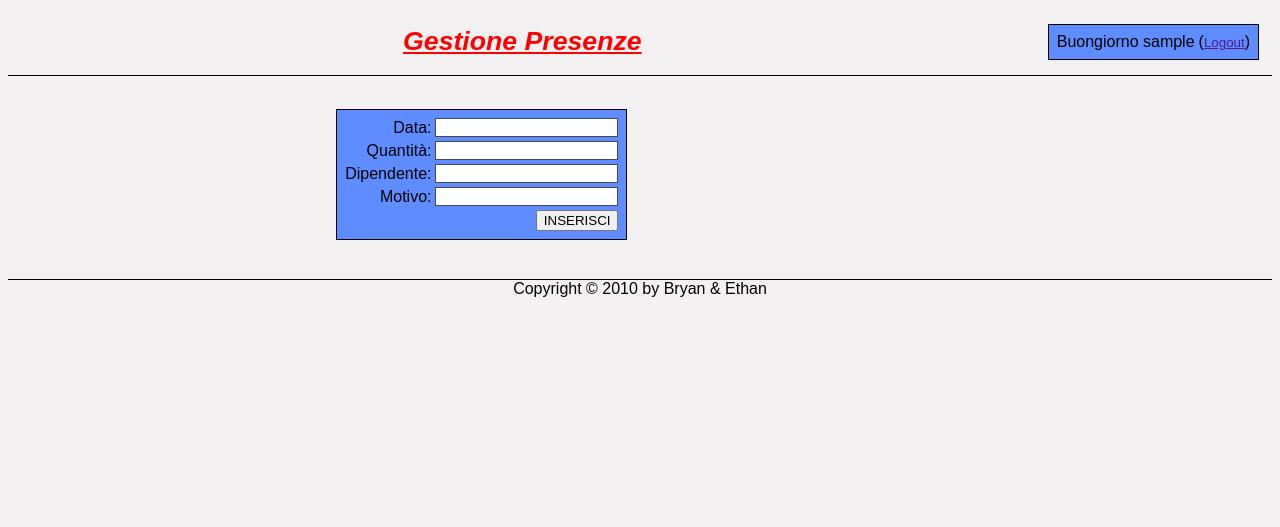
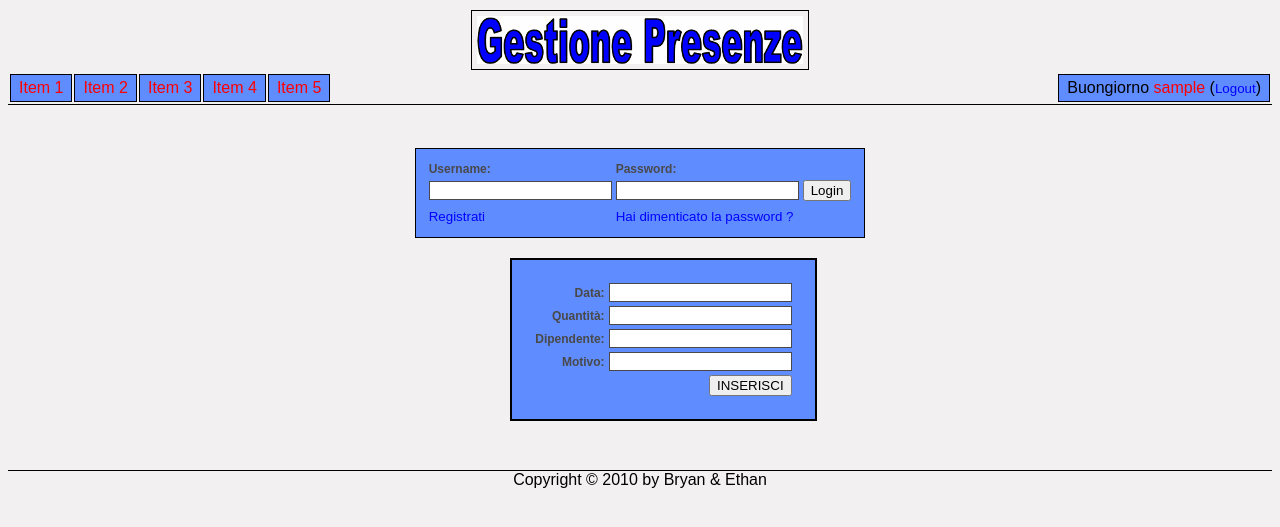
Before and after one commit to runners91/gestionepres, a PHP site: page /php/ in a window 1280 px wide. Shown: the top 527 px of the page. Run offline with PHP 8.4, Linux system fonts and the light colour scheme; the visitor is signed in with stand-in values (Sample User, id 1); data that the repository does not hold is empty.

Commit message:
prime modifiche...versione base 1

```diff
--- a/GestionePresenze/classi/Assenze.php
+++ b/GestionePresenze/classi/Assenze.php
@@ -78,7 +78,7 @@ class Assenze {
      * Stampa un report contenente tutte le assenze
      */
     static function stampaReportAssenze(){ ?>
-        <div class="standartFormContainer">
+        <div>
         <?php
         $rs = Database::getInstance()->eseguiQuery("select id_assenza as ID,data as Data,quantita as Quantita from assenze");
         Utilita::stampaTabella($rs);
@@ -87,11 +87,11 @@ class Assenze {
     }
 
     static function inserisciReportInserimento(){ ?>
-        <div class="standartFormContainer">
+        <div>
             <form name="loginForm" method="POST" action="<?php echo $_SERVER[PHP_SELF] ?>">
-                <table class="oggettoContenente">
+                <table class="standartFormContainer">
                     <tr>
-                        <td align="right">
+                        <td class="cellaTesto" align="right">
                             Data:
                         </td>
                         <td>
@@ -99,7 +99,7 @@ class Assenze {
                         </td>
                     </tr>
                     <tr>
-                        <td align="right">
+                        <td class="cellaTesto" align="right">
                             Quantit&agrave:
                         </td>
                         <td>
@@ -107,7 +107,7 @@ class Assenze {
                         </td>
                     </tr>
                     <tr>
-                        <td align="right">
+                        <td class="cellaTesto" align="right">
                             Dipendente:
                         </td>
                         <td>
@@ -115,7 +115,7 @@ class Assenze {
                         </td>
                     </tr>
                     <tr>
-                        <td align="right">
+                        <td class="cellaTesto" align="right">
                             Motivo:
                         </td>
                         <td>
--- a/GestionePresenze/classi/Utilita.php
+++ b/GestionePresenze/classi/Utilita.php
@@ -27,9 +27,9 @@ class Utilita {
         echo '</tr>';
 
         while(!$rs->EOF){
-            echo '<tr class="reportRigaDati">';
+            echo '<tr class="reportRigaDati" onmouseover="style.backgroundColor=\'#C6DEFF\'" onmouseout="style.backgroundColor=\'#D9DADE\'">';
                 foreach ($rs->fields as $key => $value){
-                    echo '<th class="reportCella"> '.$value.' </th>';
+                    echo '<td class="reportCella"> '.$value.' </td>';
                 }
                 $rs->MoveNext();
             echo '</tr>';
--- a/GestionePresenze/index.php
+++ b/GestionePresenze/index.php
@@ -13,36 +13,51 @@
     </head>
     <body OnLoad="document.loginForm.username.focus();">
         <div id="header">
-            <table class="header">
+           <div class="mainTitle"><img class="titleImg" src="img/titolo.png" alt="titolo" /></div>
+           <?php if(isset($_SESSION['username'])){ ?>
+           <table class="menu">
                <tr>
-                    <td class="header" align="center">
-                        <div class="mainTitle">Gestione Presenze</div>
+                   <td class="menuItem">
+                        <nobr><a class="menuLink" href="#">Item 1</a></nobr>
                    </td>
-                    <td class="header" align="right">
-                        <div><?php if(isset($_SESSION['username'])) stampaMessaggio(); ?></div>
+                   <td class="menuItem">
+                   <nobr><a class="menuLink" href="#">Item 2</a></nobr>
+                   </td>
+                   <td class="menuItem">
+                       <nobr><a class="menuLink" href="#">Item 3</a></nobr>
+                   </td>
+                   <td class="menuItem">
+                       <nobr><a class="menuLink" href="#">Item 4</a></nobr>
+                   </td>
+                   <td class="menuItem">
+                       <nobr><a class="menuLink" href="#">Item 5</a></nobr>
+                   </td>
+                   <td class="menuSpace">
+
+                   </td>
+                   <td class="messaggioUtente">
+                       <?php stampaMessaggio(); ?>
                    </td>
                </tr>
            </table>
-
+           <?php } ?>
         </div>
         <div id="corpo">
-            <table class="contenuto"> <?php
-                if(!isset($_SESSION['username'])){ ?>
+            <table class="contenuto">
                 <tr>
                     <td colspan="2" align="center">
                         <?php
                             login();
                         ?>
                     </td>
-                    </tr> <?php
-                } ?>
+                </tr>
                 <tr>
-                    <td> <?php
+                    <td align="center"> <?php
                         if(isset($_SESSION['username'])){
                             Assenze::stampaReportAssenze();
                         }?>
                     </td>
-                    <td> <?php
+                    <td align="center"> <?php
                         if(isset($_SESSION['username'])){
                             Assenze::inserisciReportInserimento();
                         }?>
--- a/GestionePresenze/pagine/login.php
+++ b/GestionePresenze/pagine/login.php
@@ -28,9 +28,9 @@ function login($stampa = true){
 }
 
 function stampaForm($messaggio = ""){ ?>
-<div class="loginForm">
+<div>
     <form name="loginForm" method="POST" action="<?php echo $_SERVER[PHP_SELF] ?>">
-    <table class="oggettoContenente">
+    <table class="loginForm">
         <tr>
             <td class="cellaTesto">
                 Username:
@@ -57,10 +57,10 @@ function stampaForm($messaggio = ""){ ?>
         </tr>
         <tr>
             <td>
-                <a class="linkAiuti" href="www.google.com">Registrati</a>
+                <a class="linkAiuti" href="">Registrati</a>
             </td>
             <td colspan="2">
-                <a class="linkAiuti" href="www.google.com">Hai dimenticato la password ?</a>
+                <a class="linkAiuti" href="">Hai dimenticato la password ?</a>
             </td>
         </tr>
     </table>
@@ -69,17 +69,7 @@ function stampaForm($messaggio = ""){ ?>
 <?php
 }
 
-function stampaMessaggio(){?>
-<div class="messaggioUtente">
-    <table class="oggettoContenente">
-        <tr>
-            <td>
-                <nobr class="messaggioAreaLogin"> Buongiorno <?php echo $_SESSION['username']; ?> </nobr>
-            </td>
-            <td>
-                 (<a class="linkAiuti" href="<?php session_destroy(); ?>">Logout</a>)
-            </td>
-        </tr>
-    </table>
-</div>
+function stampaMessaggio(){ ?>
+    <nobr>Buongiorno <a class="linkUser" href=""><?php echo $_SESSION['username']; ?></a>
+    (<a class="linkAiuti" href="<?php session_destroy(); ?>">Logout</a>)</nobr>
 <?php } ?>
--- a/GestionePresenze/style.css
+++ b/GestionePresenze/style.css
@@ -1,3 +1,4 @@
+/*********************** IMPOSTAZIONE DELLA PAGINA *****************************/
 body{
     font-family: arial;
     background-color: #F2F0F0; /* grigio chiarissimo */
@@ -5,43 +6,13 @@ body{
 #header{
     border-bottom: 1px solid black;
 }
-.header{
-    width: 100%;
-}
 #corpo{
-    padding: 20px;
+    padding: 30px;
 }
 #footer{
     border-top: 1px solid black;
     text-align: center;
 }
-.mainTitle{
-    color: red;
-    text-align: center;
-    font-size: 20pt;
-    margin: 15px;
-    text-decoration: underline;
-    font-weight: bold;
-    font-style: oblique;
-}
-
-.contenuto{
-    width: 100%;
-}
-.oggettoContenente{
-    background-color: #5F8CFF; /* Celeste scuro */
-    margin: 10px;
-    padding: 5px;
-    border: 1px solid black;
-    -moz-border-radius: 5px;
-}
-.loginForm{
-
-}
-.messaggioUtente{
-
-}
-
 .cellaTesto{
     font-weight: bold;
     font-size: 9pt;
@@ -52,39 +23,128 @@ body{
     -moz-border-radius: 3px;
 }
 .standartButton{
-    background-color: #96D6E9; /* celeste */
-    -moz-border-radius: 3px;
+
+}
+.mainTitle{
+    text-align: center;
+    font-weight: bold;
+    font-size: 28pt;
+    text-decoration: underline;
+    font-family: heleverica;
+}
+.titleImg{
+    -moz-border-radius: 5px;
     border: 1px solid black;
+    margin: 2px;
+    padding: 5px;
 }
+/*******************************************************************************/
 
 
+
+
+/******************************** COMPONENTI DEL MENU **************************/
+.menu{
+    width: 100%;
+}
+.menuItem{
+    -moz-border-radius: 5px;
+    border: 1px solid black;
+    padding: 4px 8px 4px 8px;
+    background-color: #5F8CFF; /* Celeste scuro */
+}
+.menuLink{
+    font-size: 12pt;
+    color: red;
+    text-decoration: none;
+}
+.menuLink:hover{
+    text-decoration: underline;
+}
+.menuSpace{
+    width: 100%;
+}
+/*******************************************************************************/
+
+
+
+
+/************************************** FORM DI LOGIN **************************/
+.messaggioErrore{
+    color: red;
+    font-weight: bold;
+    font-style: italic;
+}
+.linkAiuti{
+    text-decoration: none;
+    font-size: 10pt;
+    color: blue;
+}
+.linkAiuti:hover{
+    text-decoration: underline;
+}
+.linkUser{
+    text-decoration: none;
+    color: red;
+    font-size: 12pt;
+}
+.linkUser:hover{
+    text-decoration: underline;
+}
+.loginForm{
+    background-color: #5F8CFF; /* Celeste scuro */
+    margin: 10px;
+    padding: 10px;
+    border: 1px solid black;
+    -moz-border-radius: 5px;
+}
+/*******************************************************************************/
+
+
+
+/***************************** CONTENUTO DELLA PAGINA **************************/
+.contenuto{
+    width: 100%;
+}
+.messaggioUtente{
+    background-color: #5F8CFF; /* Celeste scuro */
+    padding: 4px 8px 4px 8px;
+    border: 1px solid black;
+    -moz-border-radius: 5px;
+}
+/*******************************************************************************/
+
+
+
+/**************** IMPOSTAZIONE DELLA STAMPA DI UN REPORT ***********************/
 .reportTabella{
     background-color: #C1C1C3; /* Grigio chiaro */
     -moz-border-radius: 5px;
     margin: 5px;
+    border-collapse: collapse;
+    border: 2px solid black;
 }
 .reportRigaTitoli{
-    background-color: #3258FF; /* Celeste scuro */
+    background-color: #1569C7; /* Celeste scuro */
+    color: white;
+    font-weight: bold;
 }
 .reportRigaDati{
     background-color: #D9DADE; /* Grigio quasi bianco */
 }
 .reportCella{
     padding: 3px 8px 3px 8px;
+    border: 1px solid black;
 }
+/*******************************************************************************/
 
 
 
-.messaggioErrore{
-    color: red;
-    font-weight: bold;
-    font-style: italic;
+/**************** IMPOSTAZIONE DELLA STAMPA DI UN FORM *************************/
+.standartFormContainer{
+    background-color: #5F8CFF; /* Celeste scuro */
+    -moz-border-radius: 5px;
+    border: 2px solid black;
+    padding: 20px;
 }
-.linkAiuti{
-    font-size: 10pt;
-}
-
-
-.standartFormContainer{
-    margin-left: 70px;
-}
+/*******************************************************************************/
```
Also changed, not shown: GestionePresenze/img/titolo.png (added). Lines whose indentation alone changed are shown as unchanged.
